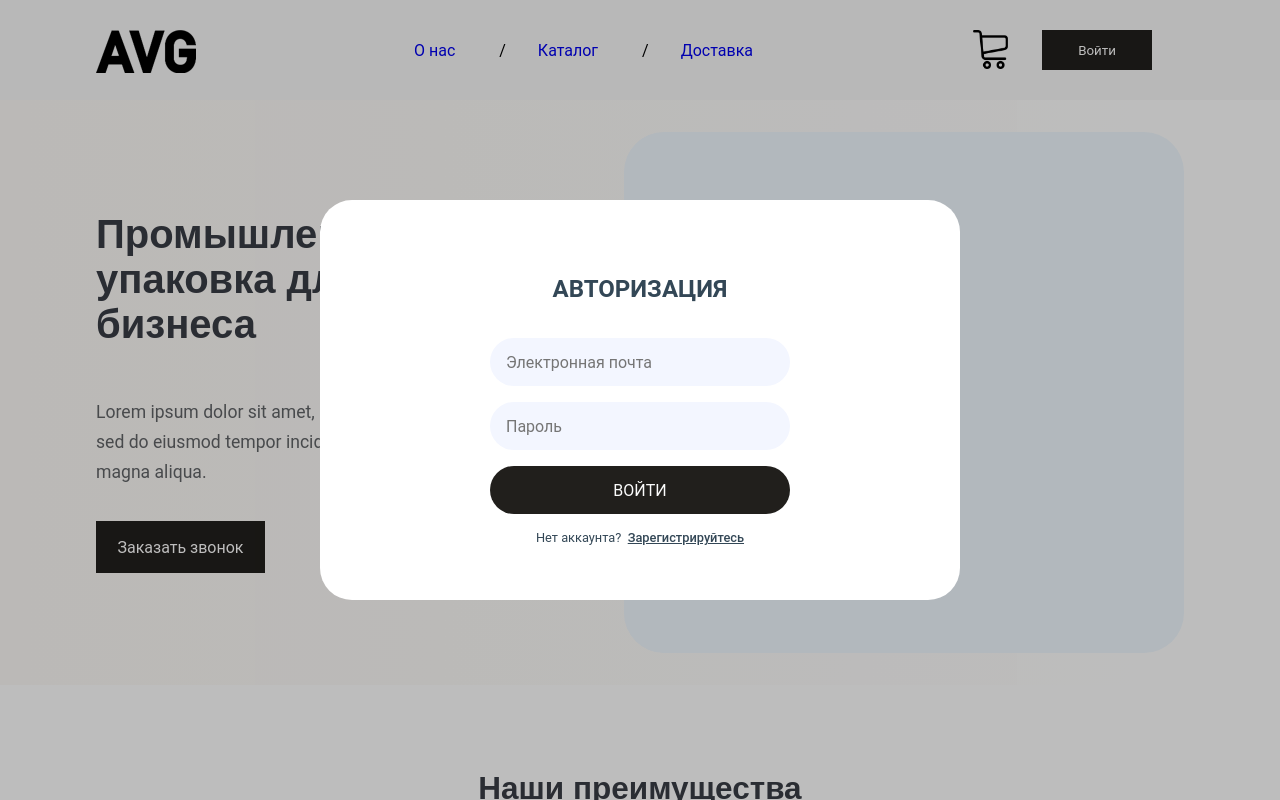
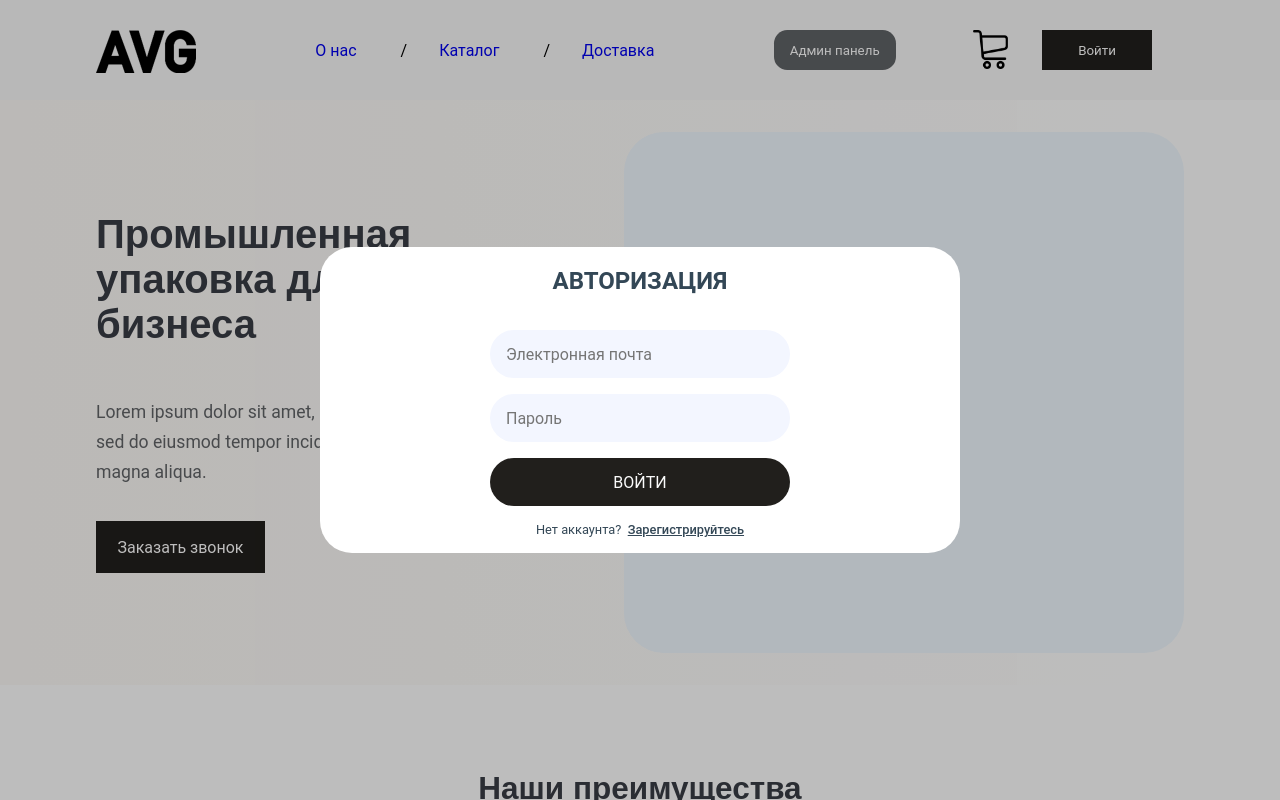
Before and after one commit to shk3t/bigbag, a React (Create React App) app in the folder client/: page /main in a window 1280 px wide. Both pictures are taken after a click on the button "Войти". Shown: the top 800 px of the page. Built offline with nearby package versions, Linux system fonts and the light colour scheme.

Commit message:
Кнопка Админ в Header
+Мелкие стилевые правки

```diff
--- a/client/src/components/Footer.jsx
+++ b/client/src/components/Footer.jsx
@@ -2,13 +2,15 @@ import React from "react";
 import { Link } from "react-router-dom";
 
 import avgLogo from "../assets/avg_logo.png";
-import { ABOUT_PATH, DELIVERY_PATH } from "../routes";
+import { ABOUT_PATH, DELIVERY_PATH, MAIN_PATH } from "../routes";
 
 export default function Footer() {
   return (
     <footer>
       <div className="footer-logo">
-        <img src={avgLogo} alt="АвегаBag" />
+        <Link to={MAIN_PATH}>
+          <img className="img-logo" src={avgLogo} alt="АвегаBag" />
+        </Link>
         <p>Промышленная полимерная упаковка</p>
         <p>&copy; 2020-2022</p>
       </div>
--- a/client/src/components/Header.jsx
+++ b/client/src/components/Header.jsx
@@ -8,6 +8,7 @@ import {
   CATALOG_PATH,
   DELIVERY_PATH,
   MAIN_PATH,
+  ADMIN_PATH,
 } from "../routes";
 import BtnLoginLogout from "./UI/Buttons/BtnLoginLogout";
 import HelloUser from "./UI/HelloUser";
@@ -20,7 +21,7 @@ export default function Header() {
     <header>
       <div className="header__logo">
         <Link to={MAIN_PATH}>
-          <img src={avgLogo} alt="AvegaBag лого" />
+          <img className="img-logo" src={avgLogo} alt="AvegaBag лого" />
         </Link>
       </div>
       <div className="header__nav">
@@ -39,6 +40,9 @@ export default function Header() {
           </ul>
         </nav>
       </div>
+      <Link to={ADMIN_PATH}>
+        <button className="header__admin-btn">Админ панель</button>
+      </Link>
       <div className="header__cart-login">
         {authUser ? <HelloUser name={authUser.name} /> : ""}
 
--- a/client/src/pages/AuthPage.jsx
+++ b/client/src/pages/AuthPage.jsx
@@ -35,6 +35,16 @@ const AuthPage = () => {
     setIsLogin(!isLogin);
   }
 
+  function checkPassword(password) {
+    setCredentials({
+      ...credentials,
+      password: password.target.value,
+    });
+    password.length < 8
+      ? alert("Пароль должен быть больше 8")
+      : alert("Надёжный пароль");
+  }
+
   return (
     <div>
       <div className="auth-card">
@@ -62,9 +72,13 @@ const AuthPage = () => {
             ></input>
             <input
               value={credentials.password}
-              onChange={(event) =>
-                setCredentials({ ...credentials, password: event.target.value })
-              }
+              // onChange={(event) =>
+              //   setCredentials({
+              //     ...credentials,
+              //     password: event.target.value,
+              //   })
+              // }
+              onChange={checkPassword}
               type="password"
               placeholder="Пароль"
             ></input>
--- a/client/src/styles/main.css
+++ b/client/src/styles/main.css
@@ -38,6 +38,8 @@ header,
   padding-right: 6rem;
 }
 
+/*//////////////////////// HEADER*/
+
 header {
   height: 100px;
   /* margin-bottom: 3rem; */
@@ -54,11 +56,10 @@ header {
   height: 40px;
 }
 
-/*изменение лого при наведении, чтобы было понятно, что элемень кликабельный, пока не работает*/
-.header_logo:hover {
-  background: rgba(0, 0, 0, 0.25);
-  width: 200px;
-  opacity: 0.5;
+.img-logo:hover {
+  opacity: 0.7;
+  transform: scale(1.1);
+  transition: 0.25s;
 }
 
 .header__nav {
@@ -107,6 +108,22 @@ nav {
   grid-template-columns: 1fr auto auto;
   grid-gap: 2rem;
   align-items: center;
+}
+
+.header__admin-btn {
+  width: max-content;
+  background-color: #616467;
+  color: #fff;
+  border-radius: 1em;
+  padding-left: 1.2em;
+  padding-right: 1.2em;
+  cursor: pointer;
+}
+
+.header__admin-btn:hover {
+  background-color: #61646753;
+  color: rgba(0, 0, 0, 0.834);
+  border: 0.5px solid rgba(0, 0, 0, 0.834);
 }
 
 .header__hello {
@@ -297,6 +314,7 @@ h3 {
   border-radius: 20px;
   /* background-color: aliceblue; */
   box-shadow: 5px 5px 9px -1px rgba(34, 60, 80, 0.2);
+
   position: relative;
 }
 
@@ -730,6 +748,7 @@ footer ul a {
 .modal.active {
   opacity: 1;
   pointer-events: all;
+  z-index: 2000;
 }
 
 .modal-content {
@@ -738,11 +757,13 @@ footer ul a {
   justify-content: center;
   border-radius: 2em;
   background-color: #fff;
-  height: 400px;
-  width: 400px;
+  /* height: 400px;
+  width: 400px; */
   transform: scale(0.5);
   transition: 0.3s all;
   width: 50vw;
+  height: max-content;
+  padding-bottom: 1em;
 }
 
 .modal-content.active {
@@ -806,8 +827,7 @@ button,
   font-size: 1em;
 }
 
-.auth-card button:hover,
-add-to-cart:hover {
+.auth-card button:hover {
   cursor: pointer;
   background: #393d452a;
   color: #211f1c;
--- a/client/src/styles/product.css
+++ b/client/src/styles/product.css
@@ -55,6 +55,7 @@ main {
   font-weight: 600;
   text-align: center;
   position: relative;
+  z-index: -1;
 }
 
 .product__price p {
@@ -90,3 +91,10 @@ main {
   color: #fff;
   font-size: 1em;
 }
+
+.add-to-cart:hover {
+  cursor: pointer;
+  background: #393d452a;
+  color: #211f1c;
+  border: 1px solid #393d45;
+}
```
